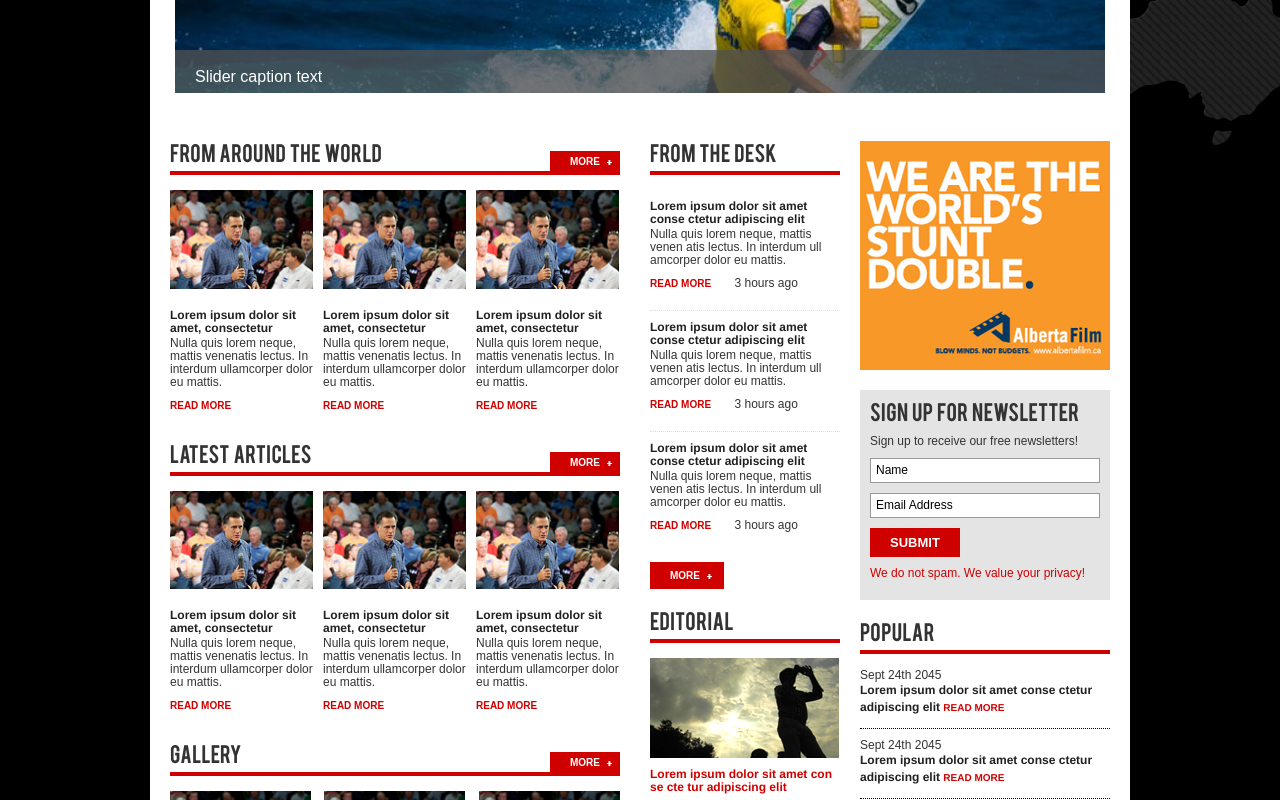
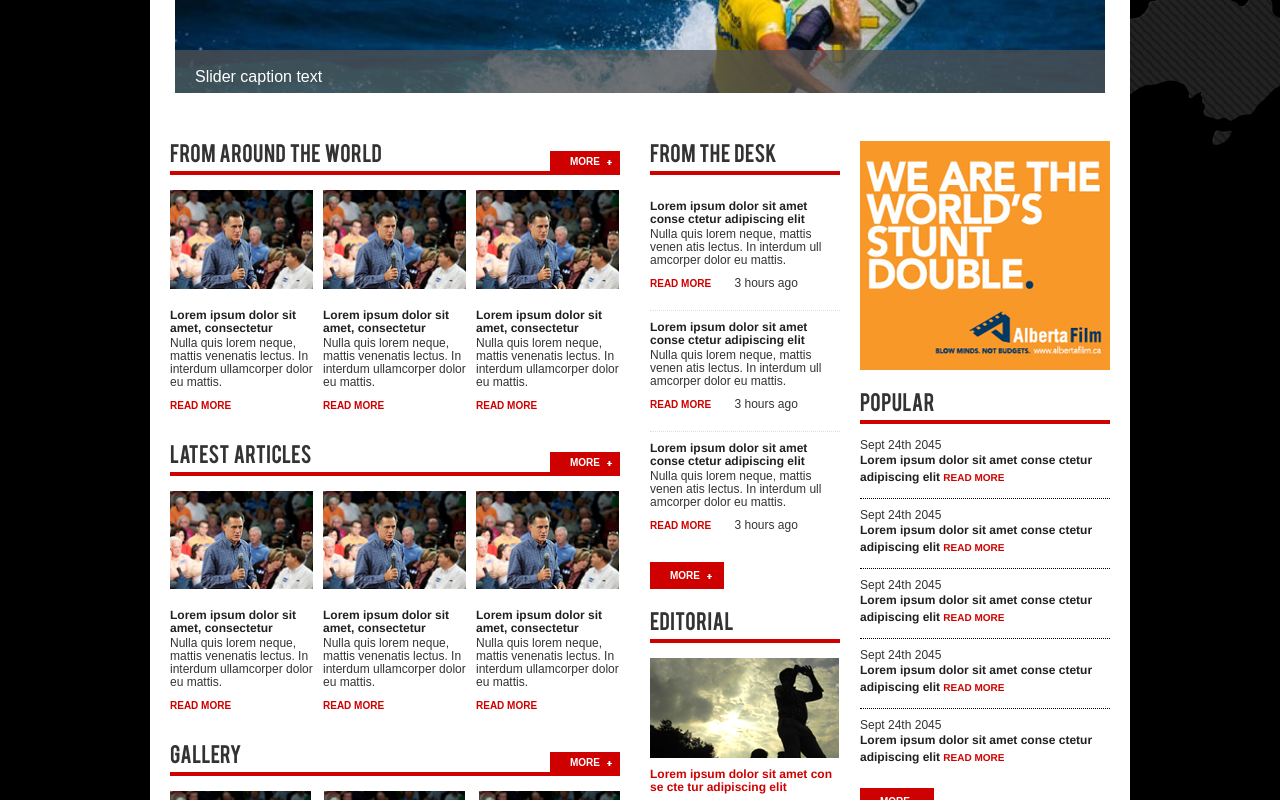
Before and after one commit to ashgazer/ashgazer.github.io, a plain HTML site: page index.html in a window 1280 px wide. Shown: the part 484-1284 px from the top of the page. Drawn offline with Linux system fonts and the light colour scheme.

Commit message:
remove signup box

```diff
--- a/index.html
+++ b/index.html
@@ -229,7 +229,7 @@
       <div class="sidebar floatright">
         <div class="single_sidebar"> <img src="images/add1.png" alt="" /> </div>
         <div class="single_sidebar">
-          <div class="news-letter">
+<!--          <div class="news-letter">
             <h2>Sign Up for Newsletter</h2>
             <p>Sign up to receive our free newsletters!</p>
             <form action="#" method="post">
@@ -239,7 +239,7 @@
             </form>
             <p class="news-letter-privacy">We do not spam. We value your privacy!</p>
           </div>
-        </div>
+        </div>-->
         <div class="single_sidebar">
           <div class="popular">
             <h2 class="title">Popular</h2>
```
Also changed, not shown: 1 other file.
